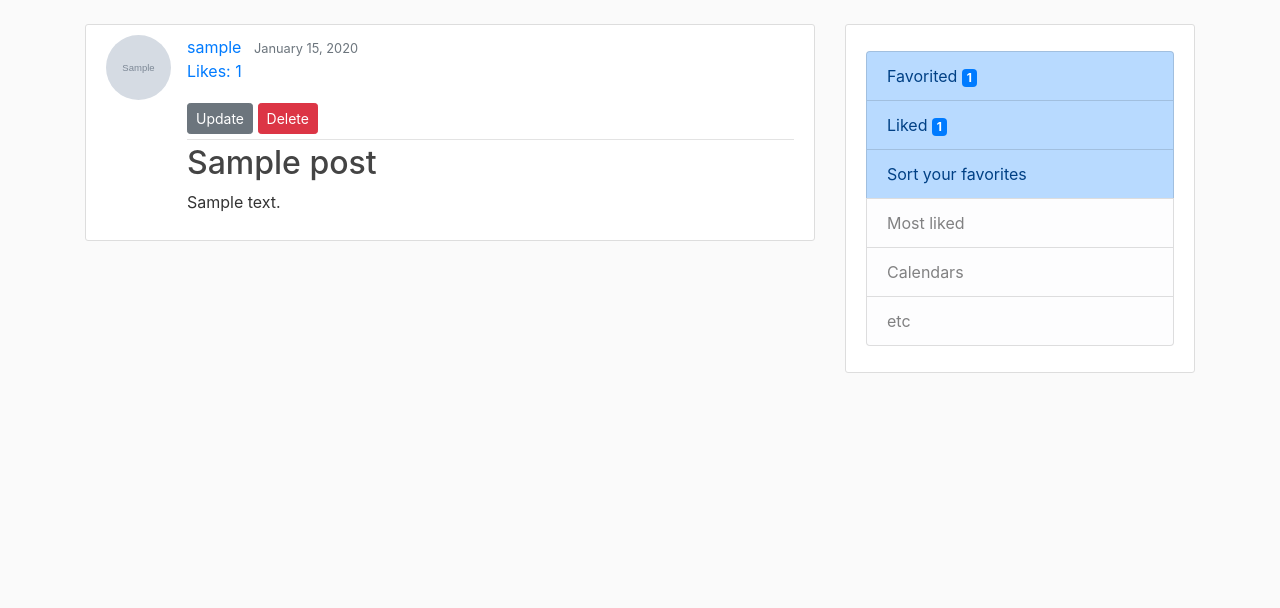
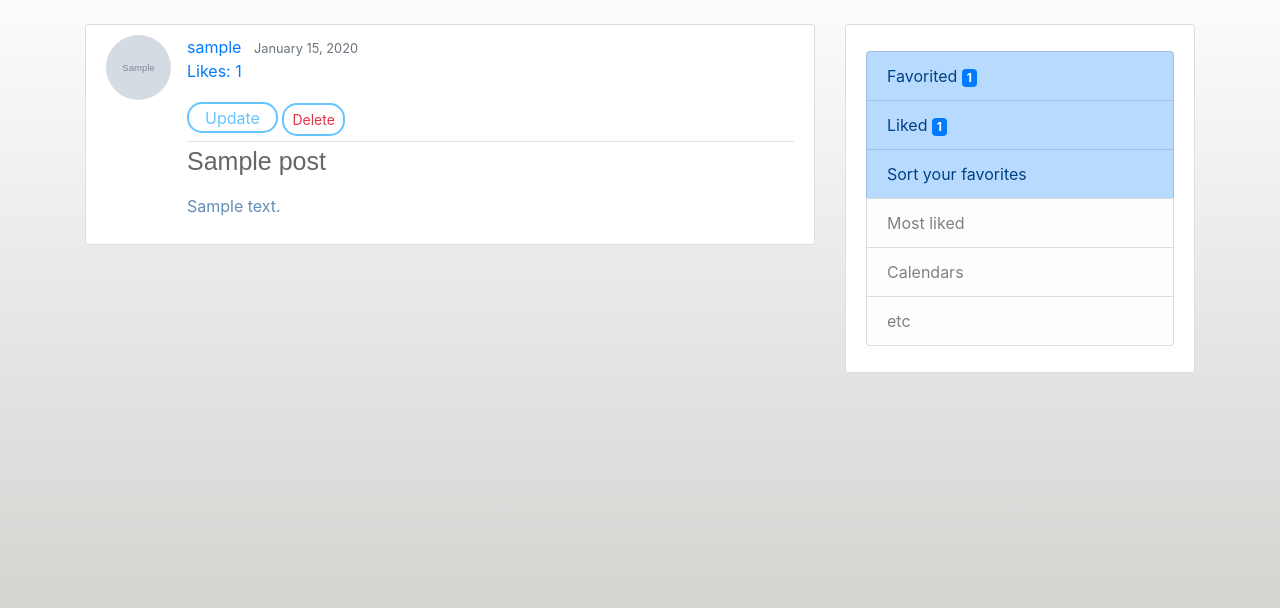
Before and after one commit to mzakonek/djangoblog, a Django app: page /post/1/ in a window 1280 px wide. Shown: the part 56-664 px from the top of the page. Run offline with Django 3.2, Linux system fonts and the light colour scheme; a user stored in the database is signed in; tables that the repository leaves empty hold one stand-in row (values such as "Sample post"); grey boxes marked "Sample" are stand-in pictures; some libraries are stand-ins or nearby versions.

Commit message:
css & htmls small updates

```diff
--- a/django_project/blog/static/blog/main.css
+++ b/django_project/blog/static/blog/main.css
@@ -1,11 +1,11 @@
 body {
-  background: #fafafa;
-  color: #333333;
+  background: -webkit-gradient(linear, left top, left bottom, from(#fff), to(#cbccc8)) fixed;
+  color: #638CB8;
   margin-top: 5rem;
 }
 
 h1, h2, h3, h4, h5, h6 {
-  color: #444444;
+  color: #6b778c; font-size: 25px; font-family: 'Signika', sans-serif; padding-bottom: 10px;
 }
 
 ul {
@@ -37,7 +37,7 @@ ul {
 }
 
 .article-title {
-  color: #444444;
+  color: #666;
 }
 
 a.article-title:hover {
@@ -82,3 +82,26 @@ a.article-title:hover {
 .account-heading {
   font-size: 2.5rem;
 }
+
+.square_btn {
+    display: inline-block;
+    padding: 0.1em 1em;
+    text-decoration: none;
+    color: #67c5ff;
+    border: solid 2px #67c5ff;
+    border-radius: 15px;
+    transition: .6s;
+}
+
+.square_btn:hover {
+    background: #67c5ff;
+    color: white;
+}
+
+.btn {
+    border-radius: 15px;
+    border: solid 2px #67c5ff;
+    transition: .6s;
+
+
+}
--- a/django_project/blog/templates/blog/base.html
+++ b/django_project/blog/templates/blog/base.html
@@ -10,9 +10,9 @@
     <!-- Bootstrap CSS -->
     <script src="https://code.jquery.com/jquery-3.4.1.js" integrity="sha256-WpOohJOqMqqyKL9FccASB9O0KwACQJpFTUBLTYOVvVU=" crossorigin="anonymous"></script>
     <script src="https://cdnjs.cloudflare.com/ajax/libs/popper.js/1.14.7/umd/popper.min.js" integrity="sha384-UO2eT0CpHqdSJQ6hJty5KVphtPhzWj9WO1clHTMGa3JDZwrnQq4sF86dIHNDz0W1" crossorigin="anonymous"></script>
+
     <link rel="stylesheet" href="https://stackpath.bootstrapcdn.com/bootstrap/4.3.1/css/bootstrap.min.css" integrity="sha384-ggOyR0iXCbMQv3Xipma34MD+dH/1fQ784/j6cY/iJTQUOhcWr7x9JvoRxT2MZw1T"  crossorigin="anonymous">
-    <link rel="stylesheet" type="text/css" href="{% static 'blog/main.css' %}">
-
+    <link href="{% static 'blog/main.css' %}" rel="stylesheet">
     <meta charset="UTF-8">
 
 
--- a/django_project/blog/templates/blog/favorite_posts_reorder.html
+++ b/django_project/blog/templates/blog/favorite_posts_reorder.html
@@ -7,6 +7,8 @@
 {% block title %}Sort your favorites posts{% endblock %}
 
 {% block content %}
+<h1 class="mb-3">Change the order of your favorites posts</h1>
+
 <ol class='sort list-group'>
     {% for favpost in favoriteposts %}
     <li class="list-group-item" data-id={{favpost.id}}>{{ favpost.post.title }}</li>
--- a/django_project/blog/templates/blog/post_detail.html
+++ b/django_project/blog/templates/blog/post_detail.html
@@ -12,11 +12,12 @@
 
             {% if object.author == user %}
                 <div>
-                    <a class="btn btn-secondary btn-sm mt-1 mb-1" href="{% url 'post-update' object.id %}">Update</a>
-                    <a class="btn btn-danger btn-sm mt-1 mb-1" href="{% url 'post-delete' object.id %}">Delete</a>
+                    <a type="button" class="square_btn" href="{% url 'post-update' object.id %}">Update</a>
+                    <a type="button" class="btn btn-outline-danger btn-sm mt-1 mb-1" href="{% url 'post-delete' object.id %}">Delete</a>
                 </div>
             {% endif %}
         </div>
+
         <h2 class="article-title">{{ object.title }}</h2>
         <p class="article-content">{{ object.content }}</p>
       </div>
```
